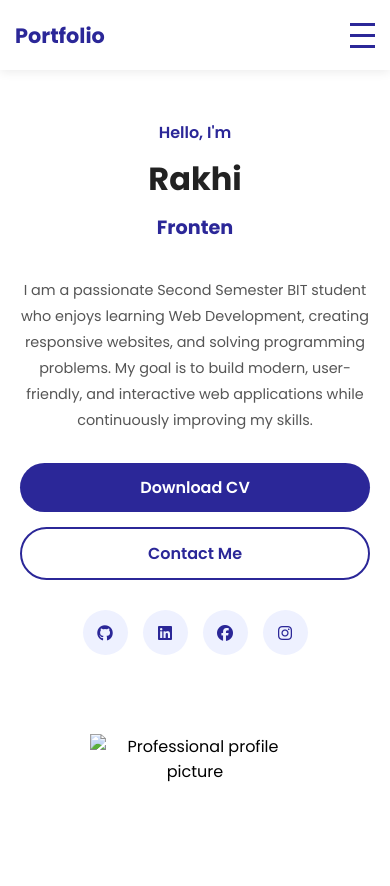
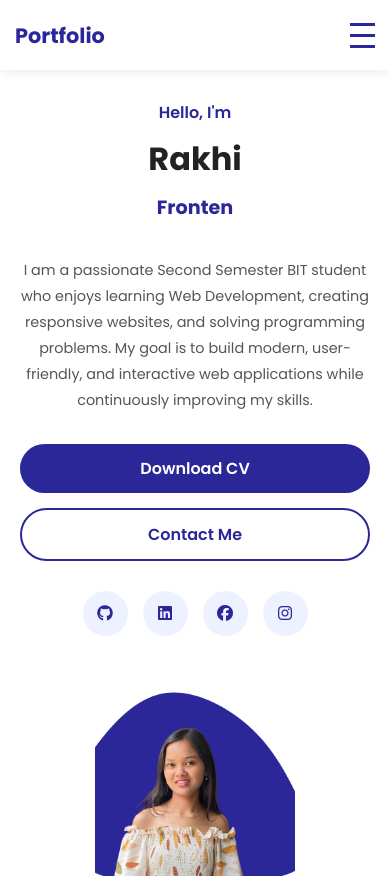
Before and after one commit to Rakhibhujel/Figmaportfolio, a plain HTML site: page index.html in a window 390 px wide. Shown: the top 886 px of the page. Drawn offline with Linux system fonts and the light colour scheme.

Commit message:
Photo added

```diff
--- a/index.html
+++ b/index.html
@@ -91,7 +91,7 @@
 
         <div class="image-box">
 
-            <img src="assets/images/Group 52.png"
+            <img src="assets/images/Circle Logo Business Card.png"
                  alt="Professional profile picture">
 
         </div>
@@ -115,7 +115,7 @@
 
         <div class="about-image">
 
-            <img src="images/profile.jpg"
+            <img src="assets/images/Circle Logo Business Card.png"
                  alt="Your Profile Picture">
 
         </div>
--- a/style.css
+++ b/style.css
@@ -373,13 +373,13 @@ header{
 
 /*================ IMAGE ================*/
 
-.hero-image{
+/* .hero-image{
     display:flex;
     justify-content:center;
     align-items:center;
 }
 
-/* .image-box{
+.image-box{
     width:100%;
     max-width:380px;
     aspect-ratio:1;
@@ -392,13 +392,13 @@ header{
 
     border-radius:50%;
     position:relative;
-} */
+}
 
-/* .image-box::before{
+ .image-box::before{
     content:"";
     position:absolute;
     inset:-18px;
-    border:2px dashed #2B2798;
+    /* border:2px dashed #2B2798;
     border-radius:50%;
     animation:rotate 15s linear infinite;
 }
@@ -408,7 +408,44 @@ header{
     aspect-ratio:1;
     object-fit:cover;
     border-radius:50%;
-} */
+}  */
+
+/*========== HERO IMAGE ==========*/
+
+.hero-image{
+    display: flex;
+    justify-content: center;
+    align-items: center;
+}
+
+.hero-image img{
+    width: 320px;
+    height: 320px;
+    object-fit: cover;
+}
+
+/*========== RESPONSIVE ==========*/
+
+@media (max-width: 992px){
+    .hero-image img{
+        width: 280px;
+        height: 280px;
+    }
+}
+
+@media (max-width: 768px){
+    .hero-image img{
+        width: 240px;
+        height: 240px;
+    }
+}
+
+@media (max-width: 480px){
+    .hero-image img{
+        width: 200px;
+        height: 200px;
+    }
+}
 
 /*================ ANIMATION ================*/
 
```
Also changed, not shown: assets/Circle Logo Business Card.png (added), assets/images/Circle Logo Business Card.png (added).
